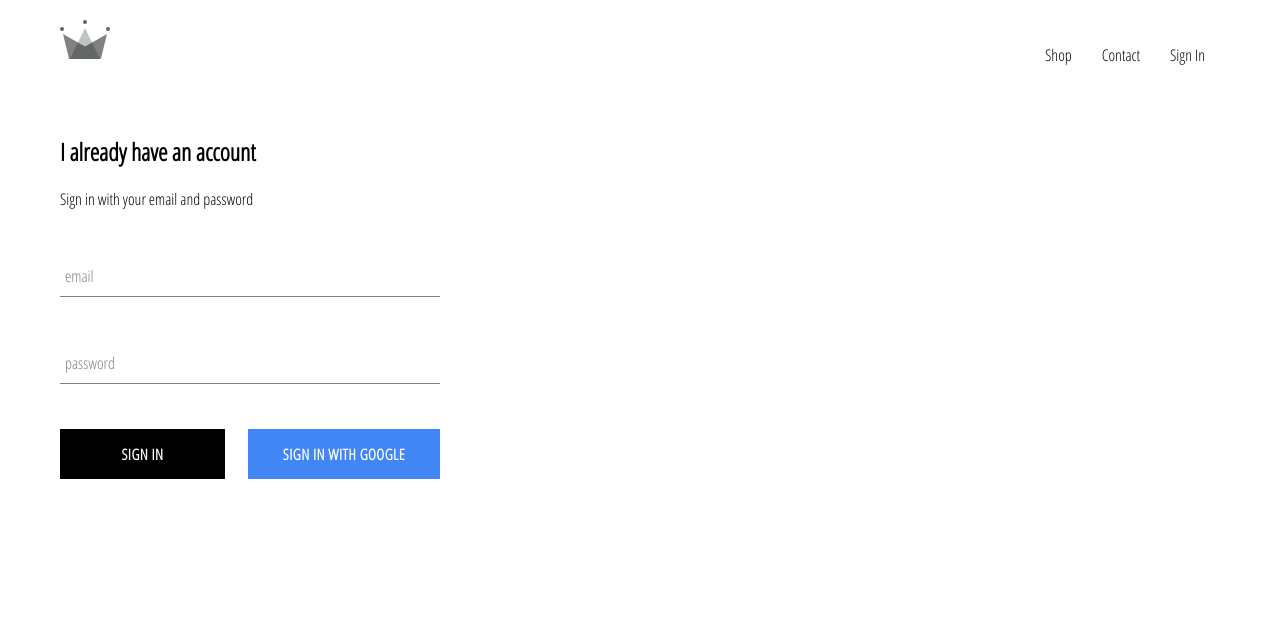
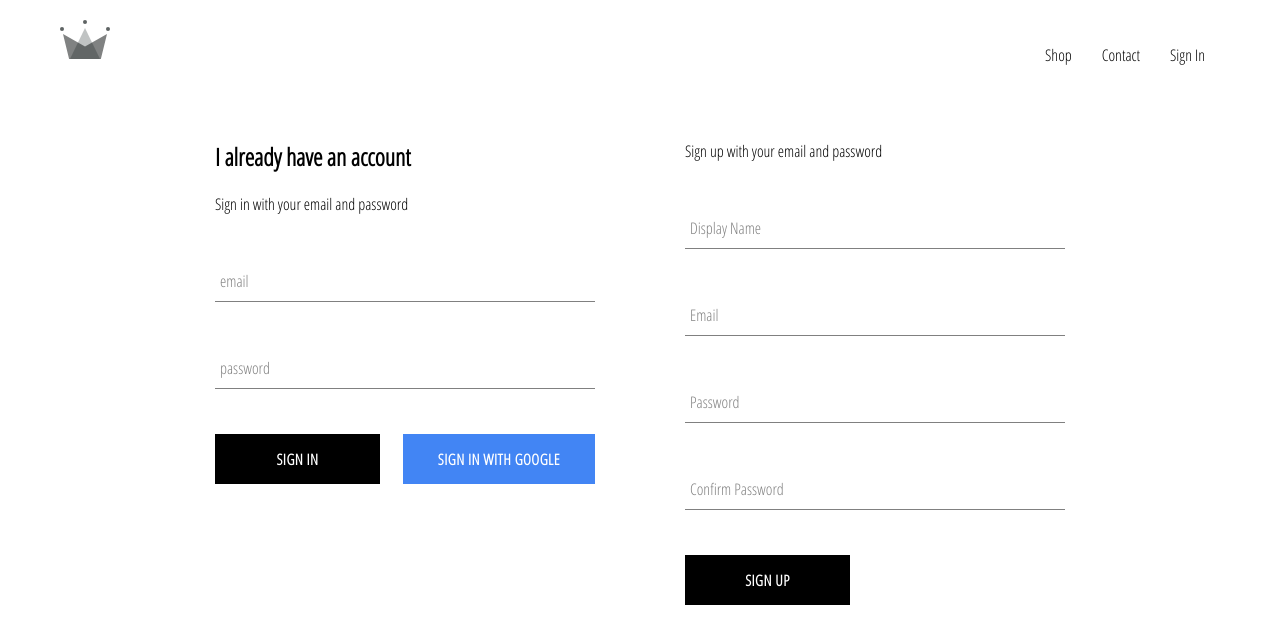
Before and after one commit to onlytruejeremy/clothing, a React (Create React App) app: page /signIn in a window 1280 px wide. Shown: the top 644 px of the page. Built offline with nearby package versions, Linux system fonts and the light colour scheme; no server answers.

Commit message:
Email and Password Register Added

```diff
--- /dev/null
+++ b/src/components/sign-up/sign-up.jsx
@@ -0,0 +1,68 @@
+import React from "react"
+
+import FormInput from "../fom-input/form-input"
+import CustomButton from "../custom-button/custom-button"
+
+import {auth, createUserProfileDocument} from "../../firebase/firebase.utils"
+
+import "./sign-up.styles.scss"
+
+class SignUp extends React.Component {
+    constructor(props) {
+        super(props);
+        this.state = {
+            displayName: "",
+            email: "",
+            password: "",
+            confirmPassword: ""
+        }
+    }
+handleSubmit = async event => {
+    debugger
+    event.preventDefault();
+    const {displayName, email, password, confirmPassword} = this.state;
+    if(password !== confirmPassword) {
+        alert('password does not match')
+    }
+    try {
+        const {user} = await auth.createUserWithEmailAndPassword(email, password);
+        createUserProfileDocument(user, {displayName})
+        this.setState({ displayName: "",
+            email: "",
+            password: "",
+            confirmPassword: ""})
+    } catch (error) {
+        console.error(error)
+    }
+}
+
+handleChange = event => {
+    const {name, value} = event.target;
+    this.setState({[name]: value})
+}
+    render() {
+        const {displayName, email, password, confirmPassword} = this.state
+        return (
+            <div className="sign-up">
+                <h2 className="title">
+
+                </h2>
+                <span>Sign up with your email and password</span>
+                <form className="sign-up-form" onSubmit={this.handleSubmit}>
+                <FormInput type="text" name="displayName" onChange={this.handleChange} value={displayName} label={"Display Name"} required>
+
+                </FormInput> <FormInput type="email" name="email" onChange={this.handleChange} value={email} label={"Email"} required>
+
+                </FormInput> <FormInput type="password" name="password" onChange={this.handleChange} value={password} label={"Password"} required>
+
+                </FormInput> <FormInput type="password" name="confirmPassword" onChange={this.handleChange} value={confirmPassword} label={"Confirm Password"} required>
+
+                </FormInput>
+                <CustomButton type="submit">Sign Up</CustomButton>
+                </form>
+            </div>
+        )
+    }
+}
+
+export default SignUp;
--- /dev/null
+++ b/src/components/sign-up/sign-up.styles.scss
@@ -0,0 +1,8 @@
+.sign-up {
+  display: flex;
+  flex-direction: column;
+  width: 380px;
+  .title {
+    margin: 10px 0;
+  }
+}
--- a/src/pages/authentication/sign-in-and-sign-up.jsx
+++ b/src/pages/authentication/sign-in-and-sign-up.jsx
@@ -1,11 +1,12 @@
 import React from 'react'
 import "./sign-in-and-sign-up.styles.scss"
 import SignIn from "../../components/sign-in/sign-in"
-import {signInWithGoogle} from "../../firebase/firebase.utils"
+import SignUp from "../../components/sign-up/sign-up"
 function SignInAndSignUpPage() {
     return (
         <div className="sign-in-and-sign-up">
             <SignIn/>
+            <SignUp/>
         </div>
     )
 }
--- a/src/pages/authentication/sign-in-and-sign-up.styles.scss
+++ b/src/pages/authentication/sign-in-and-sign-up.styles.scss
@@ -0,0 +1,6 @@
+.sign-in-and-sign-up {
+  width: 850px;
+  display: flex;
+  justify-content: space-between;
+  margin: 30px auto;
+}
```
